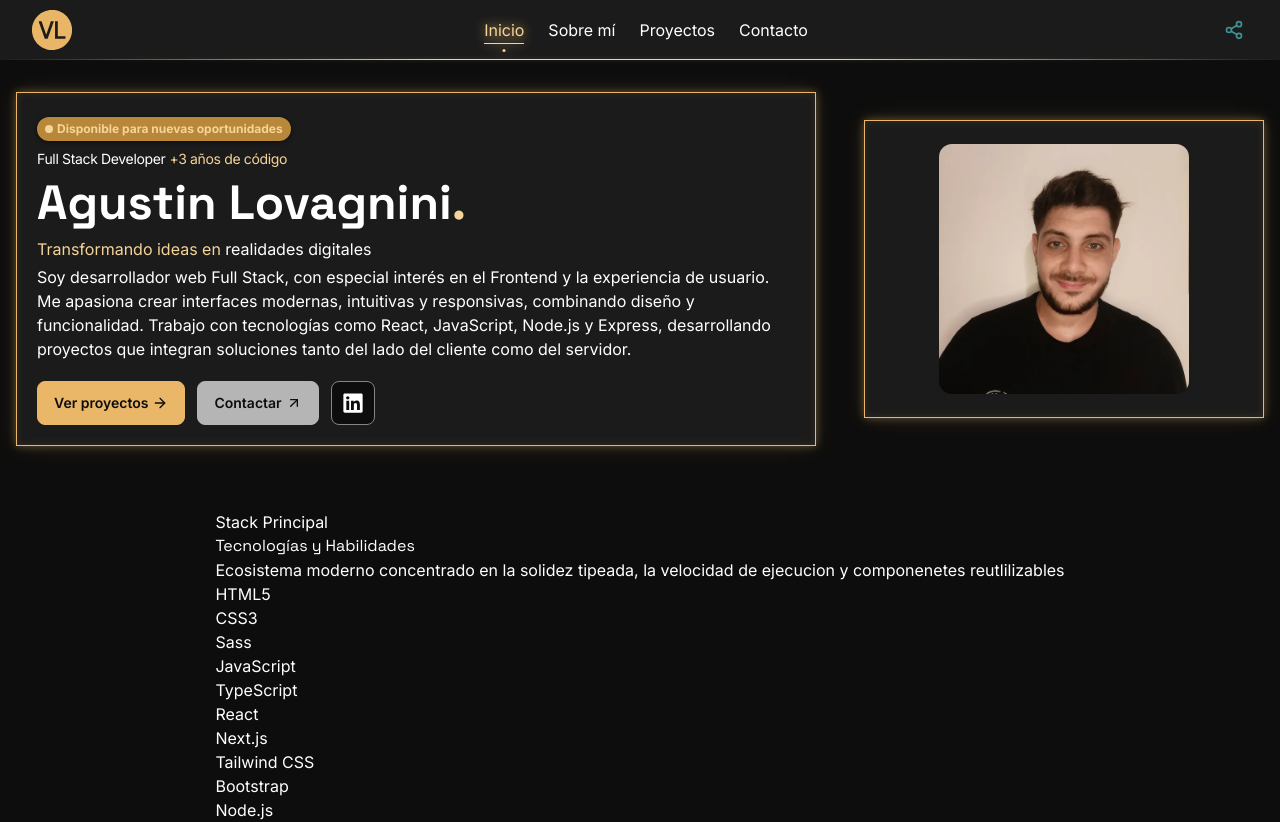
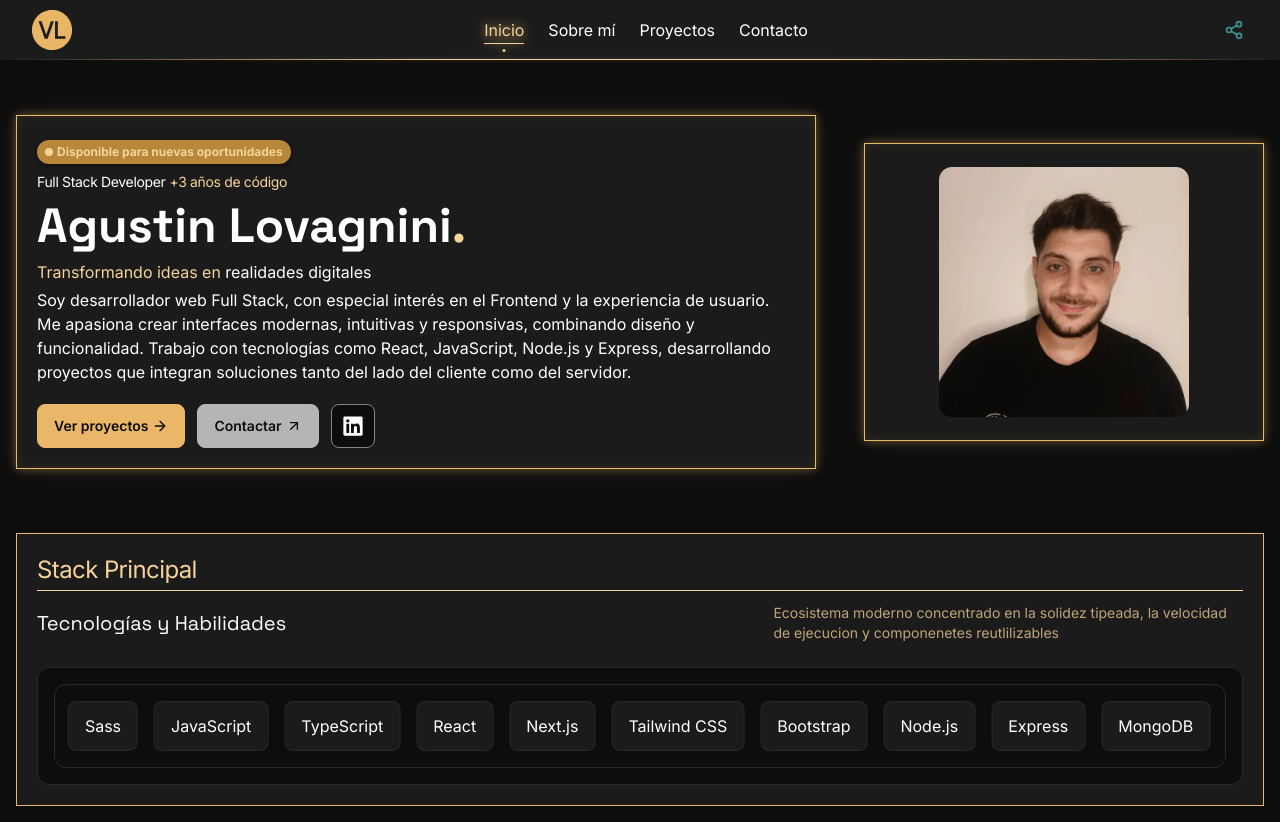
Before and after one commit to agustin-lovagnini/agustin-lovagnini-cv, a Next.js app: page / in a window 1280 px wide. Shown: the top 822 px of the page. Built offline with nearby package versions, Linux system fonts and the light colour scheme.

Commit message:
feat: mejore estilos y estructura de la presentación, incluyendo efectos en la marquesina de tecnologías

```diff
--- a/app/globals.css
+++ b/app/globals.css
@@ -1,5 +1,6 @@
 @import "tailwindcss";
 
+/* ===== Tema: tipografías y paleta ===== */
 @theme inline {
   --font-sans: var(--font-inter);
   --font-heading: var(--font-space-grotesk);
@@ -17,7 +18,7 @@
   --color-subtle: #858585;
 }
 
-
+/* ===== Estilos base ===== */
 /*? @layer: agrupa estilos de componentes reutilizables. */
 @layer base {
   body {
@@ -36,15 +37,25 @@
   main {
     @apply flex-1;
   }
-
 }
 
+/* ===== Componentes reutilizables ===== */
 @layer components {
+  /* ----- Contenedores de sección ----- */
+  .style-section {
+    @apply bg-surface border border-gold p-5;
+  }
 
+  /* ----- Botones de la presentación ----- */
   /*? Acciones de la presentación */
   .action-button {
     @apply inline-flex min-h-11 shrink-0 flex-row flex-nowrap items-center justify-center gap-1 whitespace-nowrap rounded-lg border px-2 py-2 text-[11px] font-semibold sm:px-4 sm:text-sm;
-    transition: color 300ms, background-color 300ms, border-color 300ms, box-shadow 300ms, filter 300ms;
+    transition:
+      color 300ms,
+      background-color 300ms,
+      border-color 300ms,
+      box-shadow 300ms,
+      filter 300ms;
   }
 
   .action-button:focus-visible {
@@ -83,6 +94,7 @@
     filter: drop-shadow(0 0 5px #fff);
   }
 
+  /* ----- Efectos decorativos de los marcos ----- */
   /* Halo difuso alrededor del borde, conservando su línea visible */
   .border-glow {
     box-shadow:
@@ -107,6 +119,7 @@
     filter: drop-shadow(0 0 2px rgb(245 212 154 / 0.3));
   }
 
+  /* ----- Enlaces del Header y del Footer ----- */
   /*? Estilo base de link de navegación header */
   .nav-link {
     @apply relative transition-[color,filter] duration-300;
@@ -151,7 +164,7 @@
   }
 
   /*? Punto de destaque */
-  .nav-link::before{
+  .nav-link::before {
     content: "";
     position: absolute;
     left: 50%;
@@ -169,4 +182,31 @@
   .nav-link[aria-current="page"]::before {
     opacity: 1;
   }
+
+  /* ----- Marquesina de tecnologías ----- */
+  .marquee-track {
+    animation: marquee-scroll 45s linear infinite;
+  }
+
+  .marquee:active .marquee-track {
+    animation-play-state: paused;
+  }
 }
+
+/* ===== Interacción con dispositivos que permiten hover ===== */
+@media (hover: hover) {
+  .marquee:hover .marquee-track {
+    animation-play-state: paused;
+  }
+}
+
+/* ===== Animaciones ===== */
+@keyframes marquee-scroll {
+  from {
+    transform: translateX(0);
+  }
+
+  to {
+    transform: translateX(-50%);
+  }
+}
--- a/app/page.tsx
+++ b/app/page.tsx
@@ -10,7 +10,7 @@ export default function Home() {
         aria-labelledby="presentacion-personal"
         className="grid grid-cols-1 items-center gap-8 md:grid-cols-[2fr_1fr] md:gap-12"
       >
-        <div className="flex flex-col gap-1 bg-surface border border-gold p-5  border-glow">
+        <div className="flex flex-col gap-1 style-section border-glow">
           <span className="my-1 inline-flex items-center justify-start gap-1 px-2 py-1 bg-gold-dark select-none rounded-full text-xs text-gold-light font-bold drop-shadow-[0_1px_2px_#00000099] self-start">
             <span
               aria-hidden="true"
@@ -50,7 +50,7 @@ export default function Home() {
           </div>
         </div>
 
-        <div className="flex justify-center bg-surface border border-gold p-5  border-glow">
+        <div className="flex justify-center style-section border-glow">
           <img
             src="/images/img-perfil-agustin.webp"
             alt="Agustín Lovagnini"
@@ -61,15 +61,17 @@ export default function Home() {
 
 
 
-      <section aria-labelledby="tecnologias-y-habilidades">
+      <section aria-labelledby="tecnologias-y-habilidades" className="style-section w-full">
         <div>
-          <span>Stack Principal</span>
-          <h2 id="tecnologias-y-habilidades">Tecnologías y Habilidades</h2>
+          <span className="mb-3 block w-full border-b border-gold-light pb-1 text-gold-light tracking-tight text-2xl">Stack Principal</span>
+          <div className="grid grid-cols-1 gap-3 md:grid-cols-[3fr_2fr] md:items-center md:gap-8">
+            <h2 id="tecnologias-y-habilidades" className="text-xl">Tecnologías y Habilidades</h2>
+
+            <p className="text-gold-light opacity-75 text-sm">Ecosistema moderno concentrado en la solidez tipeada, la velocidad de ejecucion y componenetes reutlilizables</p>
+          </div>
         </div>
-        <div>
-          <p>Ecosistema moderno concentrado en la solidez tipeada, la velocidad de ejecucion y componenetes reutlilizables</p>
-        </div>
-        <div>
+
+        <div className="mt-6  rounded-xl border border-outline bg-background p-4">
           <TechnologiesMarquee />
         </div>
 
--- a/components/TechnologiesMarquee.tsx
+++ b/components/TechnologiesMarquee.tsx
@@ -2,10 +2,24 @@ import { technologies } from "../data/technologies";
 
 export default function TechnologiesMarquee() {
     return (
-        <ul>
-            {technologies.map((technology) => (
-                <li key={technology.id}>{technology.name}</li>
-            ))}
-        </ul>
+        <div className="marquee overflow-hidden rounded-xl border border-outline bg-background p-4">
+            <div className="marquee-track flex w-max">
+                <ul className="flex w-max shrink-0 gap-4 pr-4">
+                    {technologies.map((technology) => (
+                        <li key={technology.id} className="shrink-0 whitespace-nowrap rounded-lg border border-outline bg-surface px-4 py-3">
+                            {technology.name}
+                        </li>
+                    ))}
+                </ul>
+
+                <ul aria-hidden="true" className="flex w-max shrink-0 gap-4 pr-4">
+                    {technologies.map((technology) => (
+                        <li key={technology.id} className="shrink-0 whitespace-nowrap rounded-lg border border-outline bg-surface px-4 py-3">
+                            {technology.name}
+                        </li>
+                    ))}
+                </ul>
+            </div>
+        </div>
     );
 }
```
